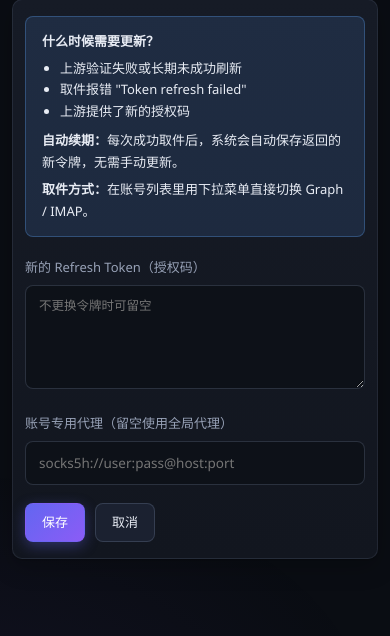
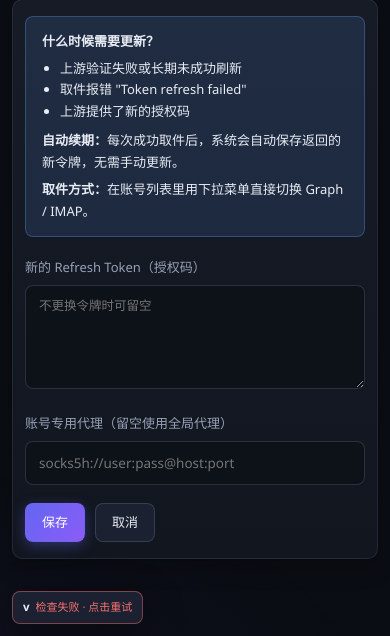
Before and after one commit to czppw/outlook-mail-manager, a Python web app: template templates/edit_token.html in a window 390 px wide. Shown: the part 208-844 px from the top of the page. Run offline with Jinja, Linux system fonts and the light colour scheme; the template is opened without the code that fills it, so the values that code supplies are empty.

Commit message:
fix: update checks undetectable — shorten cache, manual refresh, mobile chip
- The one-hour update-status cache meant instances kept showing
  "already latest" for up to an hour after a release; shorten it to
  ten minutes
- /api/update/status?fresh=1 bypasses both the app cache and the
  release cache for an immediate recheck
- The version widget is now clickable to force a fresh check, and a
  failed check shows an explicit retry state
- Mobile hid the version widget entirely, so update notices were
  invisible on phones; it now renders as a floating chip (fixes the
  backdrop-filter containing-block trap by disabling it on mobile)
- Keep mobile toasts clear of the floating chip

```diff
--- a/static/app.js
+++ b/static/app.js
@@ -162,13 +162,17 @@
         });
     }
 
-    async function checkForUpdate() {
+    let updateBusy = false;
+
+    async function checkForUpdate(fresh = false) {
         const widget = document.getElementById("version-widget");
-        if (!widget) return;
+        if (!widget || updateBusy) return;
         const status = widget.querySelector(".version-status");
         const button = widget.querySelector(".version-update");
+        updateBusy = true;
         try {
-            const data = await request("/api/update/status");
+            const data = await request(`/api/update/status${fresh ? "?fresh=1" : ""}`);
+            widget.classList.remove("failed");
             if (!data.update_available) {
                 widget.classList.add("is-current");
                 status.textContent = "已是最新";
@@ -179,8 +183,11 @@
             button.hidden = false;
             button.dataset.version = data.latest_version;
         } catch (error) {
-            status.textContent = "检查失败";
+            widget.classList.add("failed");
+            status.textContent = "检查失败 · 点击重试";
             widget.title = error.message;
+        } finally {
+            updateBusy = false;
         }
     }
 
@@ -227,7 +234,11 @@
         document.getElementById("export-all")?.addEventListener("click", () => {
             submitExport(["all"]);
         });
-        document.querySelector(".version-update")?.addEventListener("click", (event) => applyUpdate(event.currentTarget));
+        document.getElementById("version-widget")?.addEventListener("click", () => checkForUpdate(true));
+        document.querySelector(".version-update")?.addEventListener("click", (event) => {
+            event.stopPropagation();
+            applyUpdate(event.currentTarget);
+        });
         initInbox();
         checkForUpdate();
     });
--- a/static/style.css
+++ b/static/style.css
@@ -176,7 +176,11 @@
     background: var(--surface);
     font-size: 11px;
     color: var(--text-faint);
+    cursor: pointer;
+    transition: border-color 0.15s;
 }
+
+.version-widget:hover { border-color: var(--border-strong); }
 
 .version-current { color: var(--text); font-weight: 700; font-size: 11.5px; }
 .version-status { overflow: hidden; text-overflow: ellipsis; white-space: nowrap; }
@@ -185,6 +189,8 @@
 .version-widget.is-current .version-status { color: var(--ok); }
 .version-widget.has-update { border-color: rgba(251, 191, 36, 0.45); }
 .version-widget.has-update .version-status { color: var(--warn); }
+.version-widget.failed { border-color: rgba(248, 113, 113, 0.45); }
+.version-widget.failed .version-status { color: var(--err); }
 
 .version-update {
     grid-column: 1 / -1;
@@ -792,6 +798,8 @@
         padding: 8px 12px;
         overflow-x: auto;
         scrollbar-width: none;
+        background: #0d1118;
+        backdrop-filter: none;
     }
     .sidebar::-webkit-scrollbar { display: none; }
 
@@ -814,7 +822,27 @@
         gap: 6px;
     }
 
-    .version-widget { display: none; }
+    /* Floating chip: update notices stay reachable on phones without
+       crowding the icon nav bar. Fixed positioning needs the sidebar's
+       backdrop-filter disabled above (it would clip fixed children). */
+    .version-widget {
+        position: fixed;
+        left: 12px;
+        bottom: 12px;
+        display: flex;
+        align-items: center;
+        gap: 6px;
+        max-width: calc(100vw - 24px);
+        padding: 6px 10px;
+        font-size: 11px;
+        background: var(--surface-3);
+        box-shadow: var(--shadow-pop);
+        z-index: 900;
+    }
+    .version-current { flex-shrink: 0; }
+    .version-status { flex: 1; min-width: 0; }
+    .version-widget.has-update .version-status { display: none; }
+    .version-update { flex-shrink: 0; }
     .side-logout { width: auto; padding: 9px; }
     .side-logout .nav-label { display: none; }
 
@@ -846,7 +874,8 @@
 
     .email-meta { grid-template-columns: 64px 1fr; }
 
-    #toast-root { left: 12px; right: 12px; bottom: 12px; max-width: none; }
+    /* Keep toasts clear of the floating version chip (bottom-left). */
+    #toast-root { left: auto; right: 12px; bottom: 58px; max-width: calc(100vw - 24px); }
 
     .login-card { padding: 30px 24px 26px; }
 }
```
Also changed, not shown: app.py (+11 -5 lines), tests/test_app_security.py (+3 -3 lines), 1 other file.
